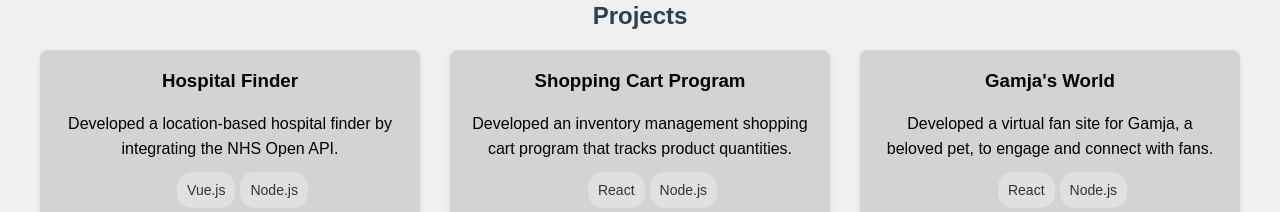
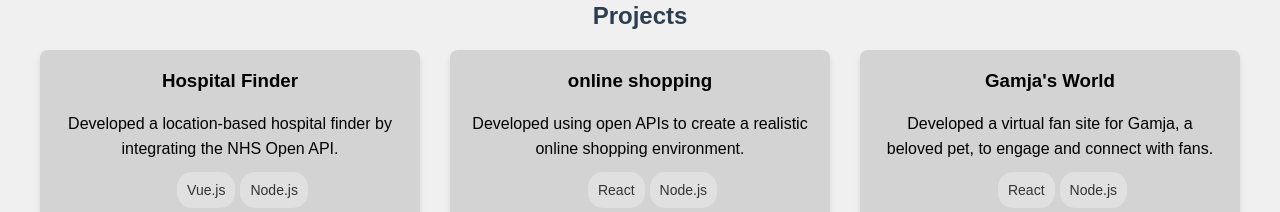
Before and after one commit to ysjung4/yeonseojung, a React (Create React App) app: page / in a window 1280 px wide. Shown: the part 1720-1932 px from the top of the page. Built offline with nearby package versions, Linux system fonts and the light colour scheme; a web font is replaced by a local one.

Commit message:
new cart

```diff
--- a/src/components/Projects.js
+++ b/src/components/Projects.js
@@ -14,10 +14,10 @@ const Projects = () => {
 
         {
             techStack: ["React", "Node.js"],
-            path:'/images/screenshoot1.png',
+            path:'/images/store.png',
             link: "https://stockmanaging.netlify.app/",
-            title: "Shopping Cart Program",
-            description: "Developed an inventory management shopping cart program that tracks product quantities. "
+            title: " online shopping",
+            description: "Developed using open APIs to create a realistic online shopping environment."
         },
         {
             techStack: ["React", "Node.js"],
```
Also changed, not shown: public/images/store.png (added).
